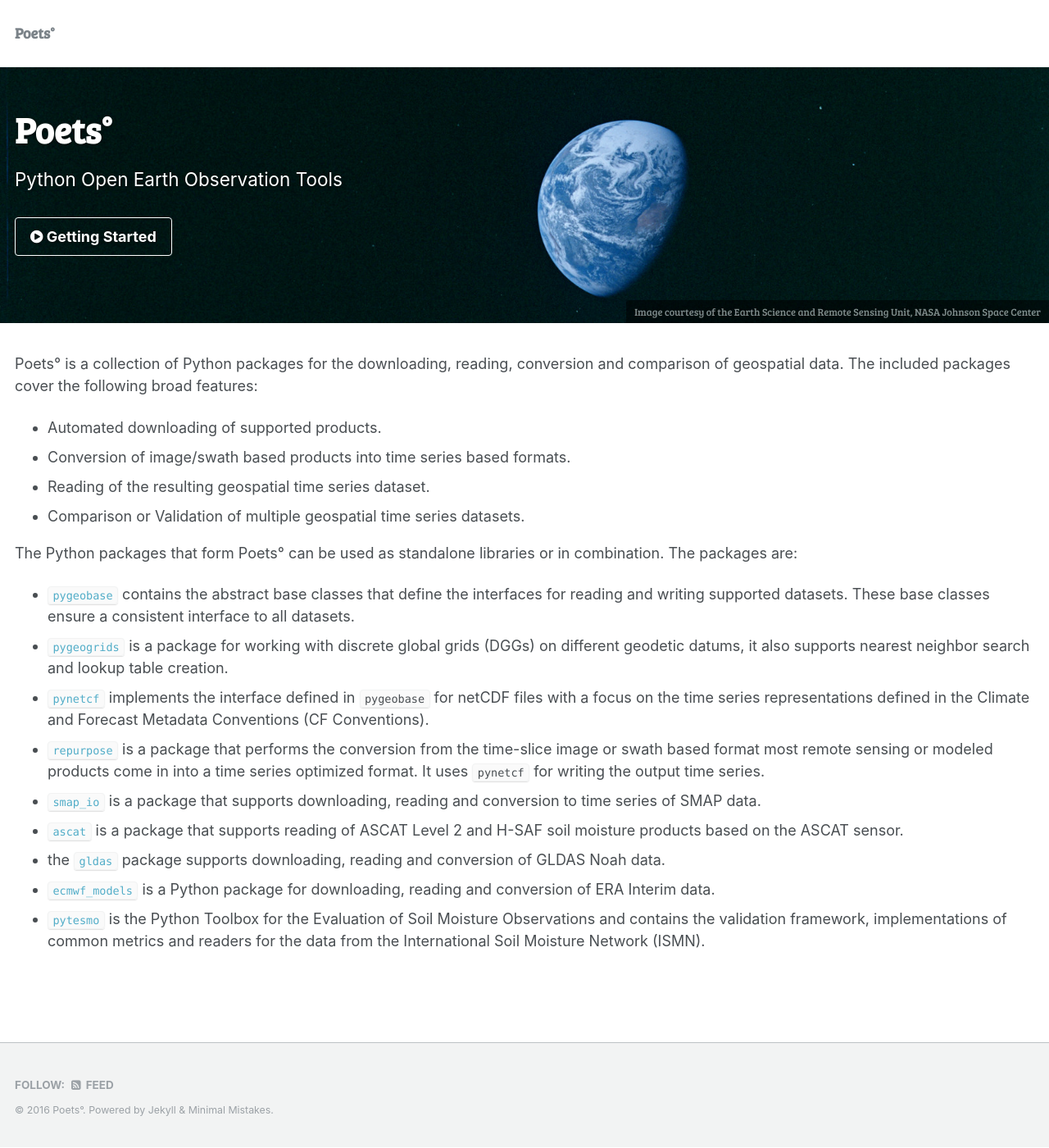
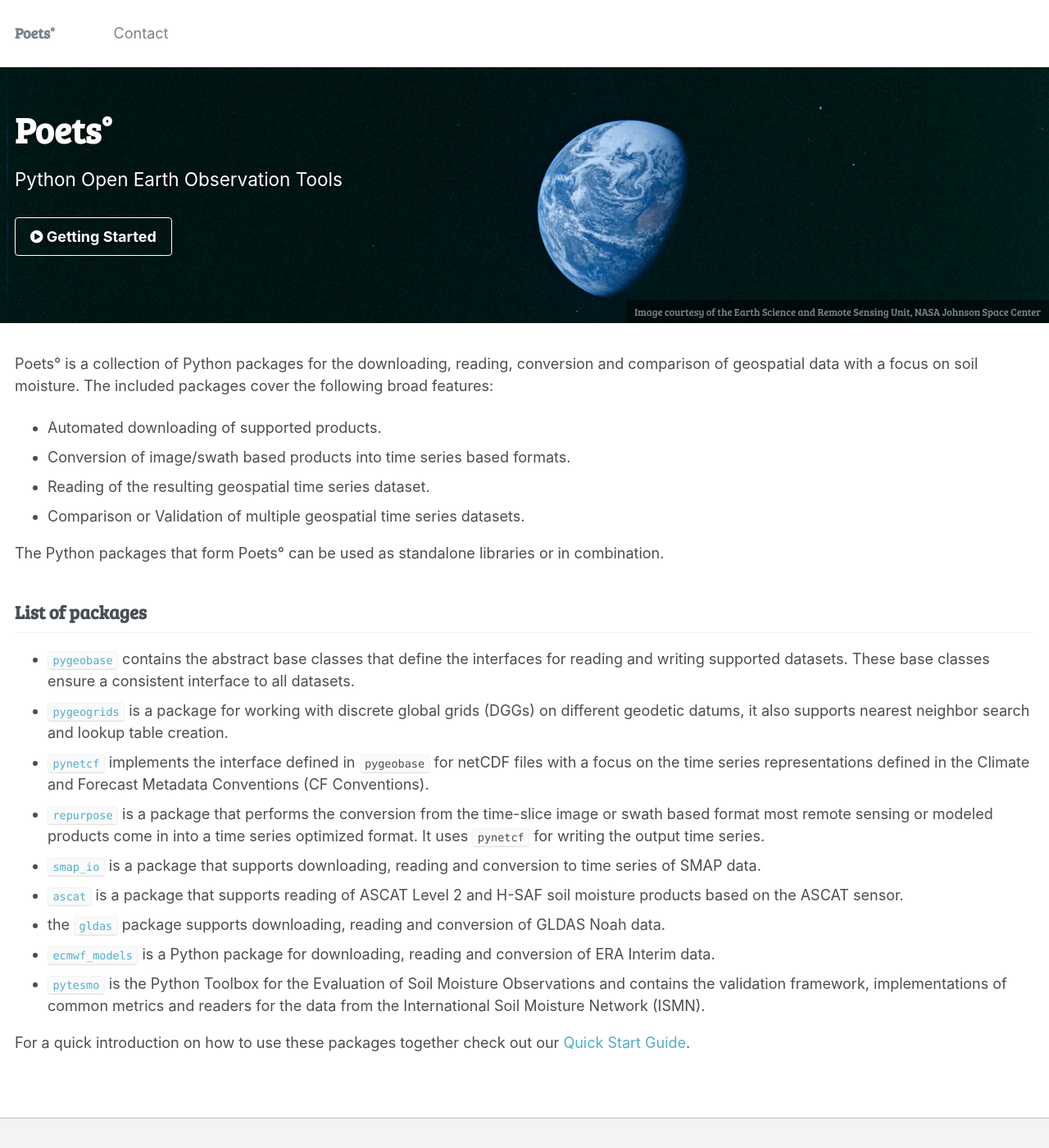
Before and after one commit to TUW-GEO/poets, a Jekyll site: the page built from _pages/home.md, in a window 1280 px wide and 1400 px high. Shown: the whole window at 82% size. Built offline with Jekyll 4.4.1, drawn with Linux system fonts in a browser that asks for light colours.

Commit message:
Add contact page and improve linking in the page.

```diff
--- a/_data/navigation.yml
+++ b/_data/navigation.yml
@@ -1 +1,4 @@
 # main links links
+main:
+  - title: "Contact"
+    url: https://tuw-geo.github.io/poets/contact
--- a/_pages/home.md
+++ b/_pages/home.md
@@ -11,8 +11,8 @@ excerpt: 'Python Open Earth Observation Tools'
 ---
 
 Poets° is a collection of Python packages for the downloading, reading,
-conversion and comparison of geospatial data. The included packages cover the
-following broad features:
+conversion and comparison of geospatial data with a focus on soil moisture. The
+included packages cover the following broad features:
 
 - Automated downloading of supported products.
 - Conversion of image/swath based products into time series based formats.
@@ -20,7 +20,9 @@ following broad features:
 - Comparison or Validation of multiple geospatial time series datasets.
 
 The Python packages that form Poets° can be used as standalone libraries or in
-combination. The packages are:
+combination.
+
+## List of packages
 
 - [`pygeobase`](https://github.com/tuw-geo/pygeobase) contains the abstract
   base classes that define the interfaces for reading and writing supported
@@ -47,3 +49,6 @@ combination. The packages are:
   Observations and contains the validation framework, implementations of common
   metrics and readers for the data from the International Soil Moisture Network
   (ISMN).
+
+For a quick introduction on how to use these packages together check out our
+[Quick Start Guide]({{ site.url }}/poets/quick_start_guide).
```
Also changed, not shown: _pages/contact.md (added, +14 -0 lines), _pages/quick_start.md (+2 -2 lines).
